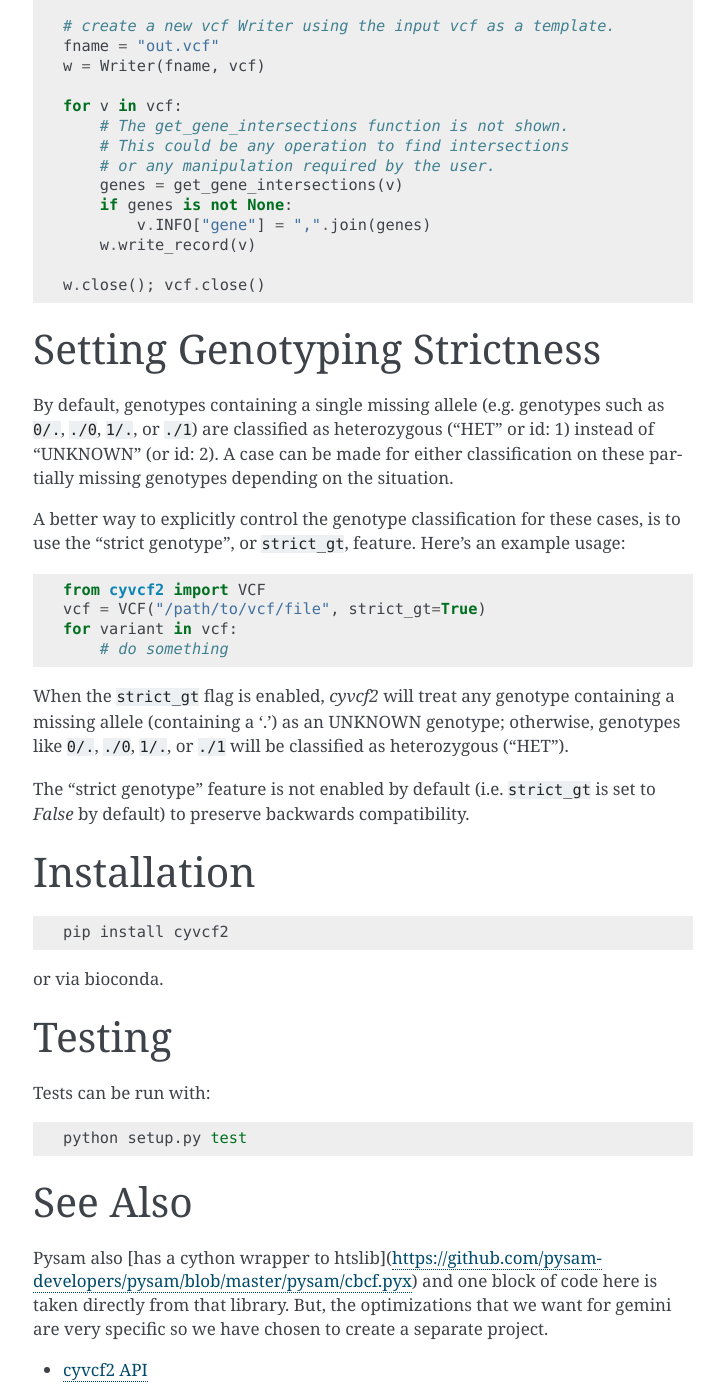
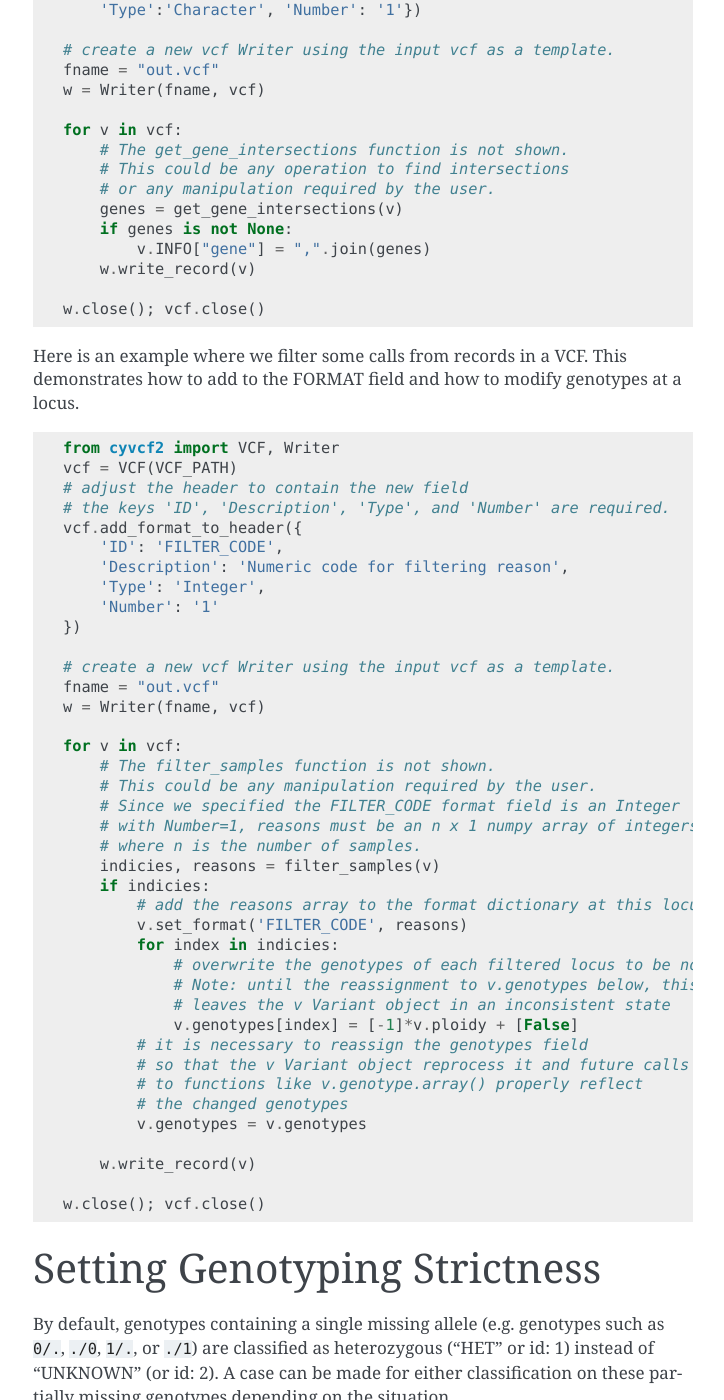
Before and after one commit to brentp/cyvcf2, a Sphinx documentation site: the page built from docs/source/index.rst, in a window 1280 px wide and 1400 px high, scrolled down 1369 px. Shown: the whole window, without its empty margins (387-1111 px from the left). Built offline with Sphinx 7.4.7, drawn with Linux system fonts in a browser that asks for light colours; formulas are drawn with MathJax 3; some of the changed text lies outside the part shown.

Commit message:
Add documentation on how to modify format fields and genotypes

```diff
--- a/docs/source/index.rst
+++ b/docs/source/index.rst
@@ -61,8 +61,8 @@ Modifying Existing Records
 
 `cyvcf2` is optimized for fast reading and extraction from existing files.
 However, it also offers some means of modifying existing VCFs. Here, we
-show an example of how to annotate variants with the genes that they overlap.
-
+show an example of how to modify the INFO field at a locus to annotate
+variants with the genes that they overlap.
 
 .. code-block:: python
 
@@ -84,6 +84,51 @@ show an example of how to annotate variants with the genes that they overlap.
         genes = get_gene_intersections(v)
         if genes is not None:
             v.INFO["gene"] = ",".join(genes)
+        w.write_record(v)
+
+    w.close(); vcf.close()
+
+Here is an example where we filter some calls from records in a VCF. This demonstrates
+how to add to the FORMAT field and how to modify genotypes at a locus.
+
+.. code-block:: python
+
+    from cyvcf2 import VCF, Writer
+    vcf = VCF(VCF_PATH)
+    # adjust the header to contain the new field
+    # the keys 'ID', 'Description', 'Type', and 'Number' are required.
+    vcf.add_format_to_header({
+        'ID': 'FILTER_CODE',
+        'Description': 'Numeric code for filtering reason',
+        'Type': 'Integer',
+        'Number': '1'
+    })
+
+    # create a new vcf Writer using the input vcf as a template.
+    fname = "out.vcf"
+    w = Writer(fname, vcf)
+
+    for v in vcf:
+        # The filter_samples function is not shown.
+        # This could be any manipulation required by the user.
+        # Since we specified the FILTER_CODE format field is an Integer
+        # with Number=1, reasons must be an n x 1 numpy array of integers
+        # where n is the number of samples.
+        indicies, reasons = filter_samples(v)
+        if indicies:
+            # add the reasons array to the format dictionary at this locus
+            v.set_format('FILTER_CODE', reasons)
+            for index in indicies:
+                # overwrite the genotypes of each filtered locus to be nocalls
+                # Note: until the reassignment to v.genotypes below, this
+                # leaves the v Variant object in an inconsistent state
+                v.genotypes[index] = [-1]*v.ploidy + [False]
+            # it is necessary to reassign the genotypes field
+            # so that the v Variant object reprocess it and future calls
+            # to functions like v.genotype.array() properly reflect
+            # the changed genotypes
+            v.genotypes = v.genotypes
+
         w.write_record(v)
 
     w.close(); vcf.close()
```
